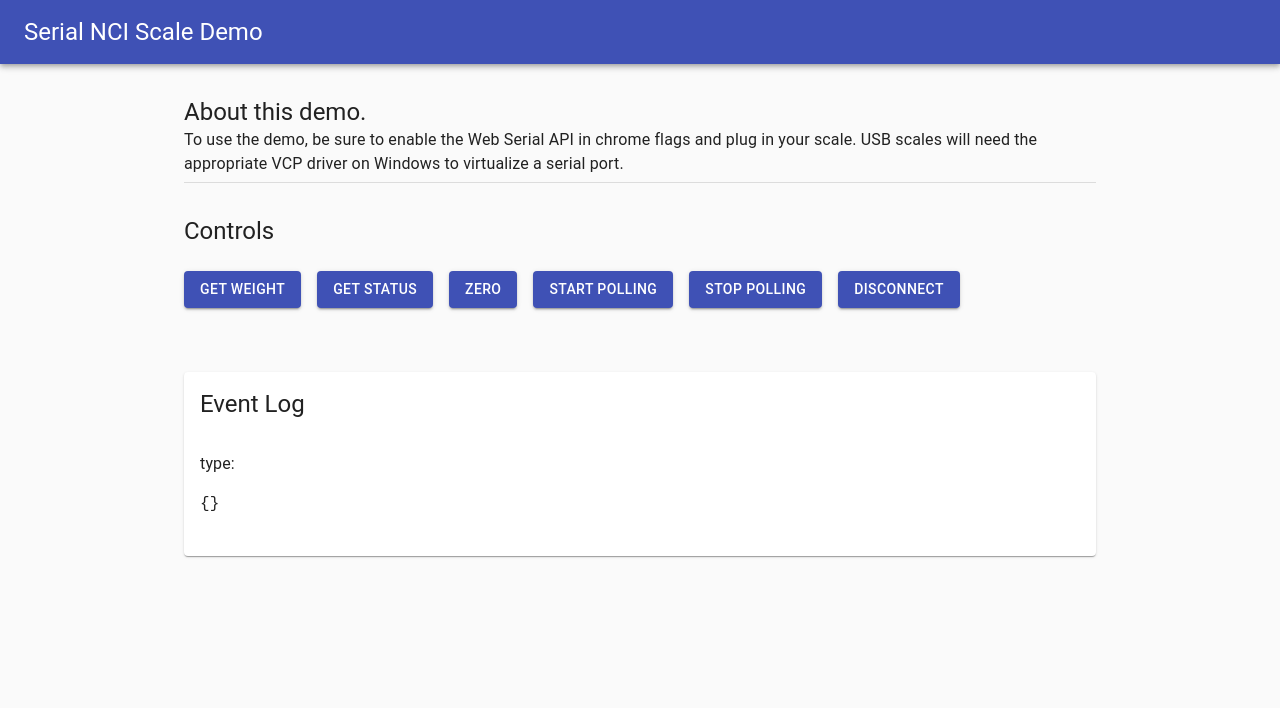
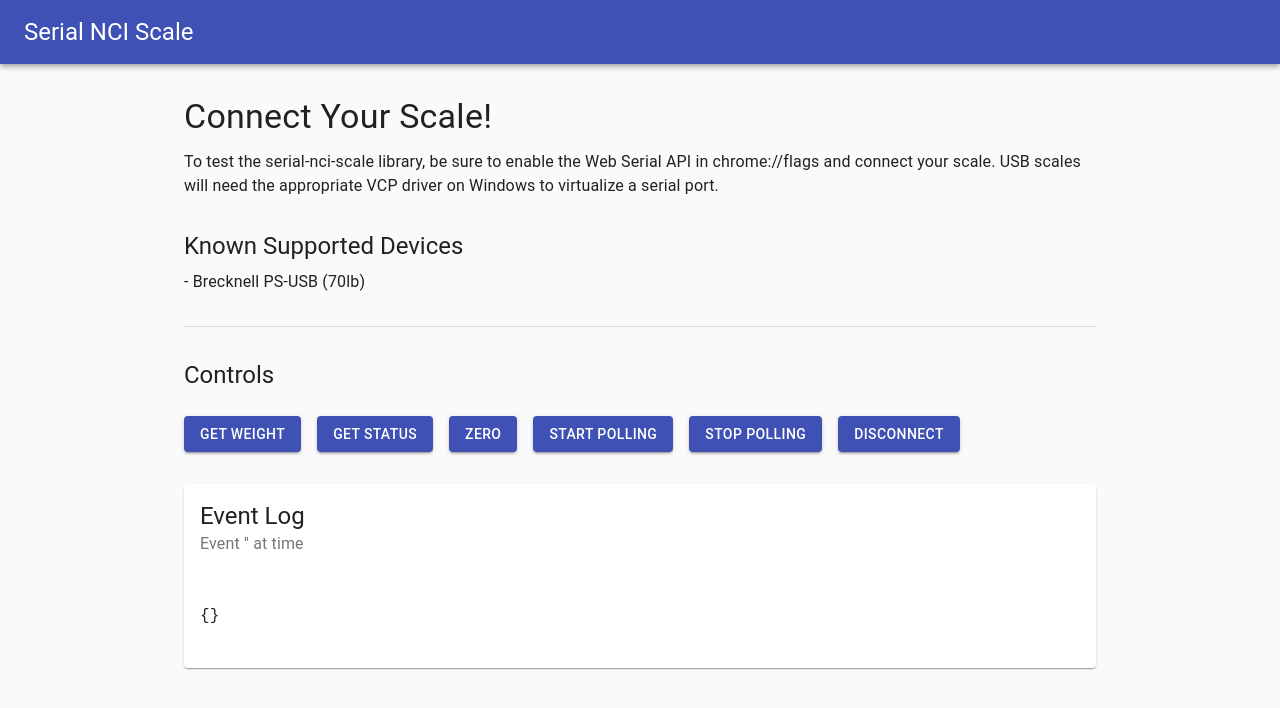
Before and after one commit to chris-rudmin/serial-nci-scale, a React app: page / in a window 1280 px wide. Shown: the top 708 px of the page. Built offline with nearby package versions, Linux system fonts and the light colour scheme.

Commit message:
Add some config options and update demo

```diff
--- a/package.json
+++ b/package.json
@@ -1,6 +1,6 @@
 {
   "name": "serial-nci-scale",
-  "version": "0.1.4",
+  "version": "0.2.0",
   "description": "Serial interface for Salter Brecknell PS-USB scales using NCI protocol and SCP-12 layout",
   "main": "dist/serial-nci-scale.js",
   "files": [
--- a/public/index.html
+++ b/public/index.html
@@ -7,7 +7,7 @@
     <meta name="theme-color" content="#000000" />
     <meta
       name="description"
-      content="Demo for serial NCI scale"
+      content="Demo of serial-nci-scale npm package"
     />
     <link rel="apple-touch-icon" href="%PUBLIC_URL%/logo192.png" />
     <!--
@@ -24,7 +24,7 @@
       work correctly both with client-side routing and a non-root public URL.
       Learn how to configure a non-root public URL by running `npm run build`.
     -->
-    <title>Serial NCI Scale Demo</title>
+    <title>Serial NCI Scale</title>
   </head>
   <body>
     <noscript>You need to enable JavaScript to run this app.</noscript>
--- a/src/example/App.js
+++ b/src/example/App.js
@@ -17,7 +17,6 @@ const useStyles = makeStyles(theme => ({
   button: {
     marginTop: theme.spacing(2),
     marginRight: theme.spacing(2),
-    marginBottom: theme.spacing(4),
   },
   spaceTop: {
     marginTop: theme.spacing(4),
@@ -27,12 +26,13 @@ const useStyles = makeStyles(theme => ({
 export default function App() {
   const classes = useStyles();
   const [scaleData, setScaleData] = useState({});
-  const [eventTimeStamp, setEventTimeStamp] = useState();
-  const [eventType, setEventType] = useState();
+  const [eventTimeStamp, setEventTimeStamp] = useState('');
+  const [eventType, setEventType] = useState('');
+  const isWebSerialSupported = SerialNCIScale.isWebSerialSupported();
 
   const setData = ({detail, timeStamp, type}) => {
     setScaleData(detail);
-    setEventTimeStamp(new Date(timeStamp).toString());
+    setEventTimeStamp(timeStamp);
     setEventType(type);
   };
 
@@ -54,23 +54,33 @@ export default function App() {
       <AppBar position="static">
         <Toolbar>
           <Typography variant="h5" >
-            Serial NCI Scale Demo
+            Serial NCI Scale
           </Typography>
         </Toolbar>
       </AppBar>
 
       <Container className={classes.spaceTop} maxWidth="md">
-        <Typography variant="h5">
-          About this demo.
+        <Typography variant="h4" gutterBottom>
+          Connect Your Scale!
+        </Typography>
+
+        <Typography variant="body1" display="block">
+          To test the serial-nci-scale library, be sure to enable the Web Serial API in chrome://flags and connect your scale.
+          USB scales will need the appropriate VCP driver on Windows to virtualize a serial port.
+        </Typography>
+
+        <Typography variant="h5" gutterBottom className={classes.spaceTop}>
+         Known Supported Devices
         </Typography>
 
         <Typography variant="body1" display="block" gutterBottom>
-          To use the demo, be sure to enable the Web Serial API in chrome flags and plug in your scale.
-          USB scales will need the appropriate VCP driver on Windows to virtualize a serial port.
+          - Brecknell PS-USB (70lb)
         </Typography>
 
-        <Divider />
+        <Divider className={classes.spaceTop}/>
 
+        { isWebSerialSupported ? (
+          <div>
             <Typography variant="h5" gutterBottom className={classes.spaceTop}>
               Controls
             </Typography>
@@ -102,17 +112,29 @@ export default function App() {
             <Card className={classes.spaceTop}>
               <CardHeader
                 title="Event Log"
-            subheader={eventTimeStamp}
+                subheader={`Event '${eventType}' at time ${eventTimeStamp}`}
               />
               <CardContent>
-            <Typography variant="body1" display="block">
-              type: {eventType}
-            </Typography>
                 <Typography variant="body1" display="block" component="div">
-              <div><pre>{JSON.stringify(scaleData, null, 2) }</pre></div>
+                  <pre>{JSON.stringify(scaleData, null, 2) }</pre>
                 </Typography>
               </CardContent>
             </Card>
+          </div>
+        ) : (
+          <Card className={classes.spaceTop}>
+            <CardContent>
+              <Typography variant="h5" gutterBottom>
+                Web Serial API is not supported in your browser
+              </Typography>
+
+              <Typography variant="body1">
+                Try using Chrome with the Web Serial API enabled with flag chrome://flags/#enable-experimental-web-platform-features
+              </Typography>
+            </CardContent>
+          </Card>
+        )
+      }
       </Container>
     </div>
   );
--- a/src/serial-nci-scale.js
+++ b/src/serial-nci-scale.js
@@ -1,15 +1,3 @@
-
-const filters = [
-  { usbVendorId: 0x1A86, usbProductId: 0x7523 }, // CH340 serial converter
-];
-
-// 7e1 byte format
-const psUsbConfig = {
-  baudRate: 9600,
-  dataBits: 7,
-  stopBits: 1,
-  parity: 'even',
-};
 
 const commandChars = {
   CR:  parseInt('0d', 16), // Carriage Return
@@ -35,11 +23,21 @@ const eventDefaults = {
   status: {}
 };
 
+// 7e1 byte format
+const defaultPortConfig = {
+  baudRate: 9600,
+  dataBits: 7,
+  stopBits: 1,
+  parity: 'even',
+};
+
 
 // Implements NCI protocol (Scp-12 or H-100 or 3825/3835). No Handshake.
 export default class SerialNCIScale extends EventTarget {
-  constructor() {
+  constructor(config = {}) {
     super();
+    this.filters = config.filters || [];
+    this.portConfig = Object.assign({}, defaultPortConfig, config.portConfig);
     this.isConnected = false;
     this.isDisconnecting = false;
     this.isPolling = false;
@@ -48,11 +46,15 @@ export default class SerialNCIScale extends EventTarget {
     this.responseBuffer = new Uint8Array();
   }
 
+  static isWebSerialSupported() {
+    return navigator && navigator.serial ? true : false;
+  }
+
   async initPort() {
     if (!this.isConnected) {
-      return navigator.serial.requestPort({ filters }).then(port => {
+      return navigator.serial.requestPort({ filters: this.filters }).then(port => {
         this.port = port;
-        return this.port.open(psUsbConfig);
+        return this.port.open(this.portConfig);
        }).then(() => {
         this.reader = this.port.readable.getReader();
         this.writer = this.port.writable.getWriter();
@@ -72,29 +74,23 @@ export default class SerialNCIScale extends EventTarget {
         this.reader.releaseLock();
         this.writer.releaseLock();
         return this.port.close();
-      }).catch(e => {
-        console.error(e);
-      }).finally(() => {
+      }).catch(e => console.error(e)).finally(() => {
         this.isDisconnecting = false;
         this.isConnected = false;
       });
     }
   }
 
-  // Don't bother to disconnect gracefully
-  readWriteError (e) {
+  onDataTransferError (e) {
     console.error(e);
     this.isConnected = false;
     this.isDisconnecting = false;
-
-    // Try to close the port, but this will likely throw an error
-    return this.port.close().catch(e => console.error(e));
   }
 
   send (data) {
     return this.initPort().then(() => {
       return this.writer.write(data).catch(e => {
-        this.readWriteError(e);
+        this.onDataTransferError(e);
         throw e;
       });
     });
@@ -194,7 +190,7 @@ export default class SerialNCIScale extends EventTarget {
 
       this.responseBuffer = Uint8Array.from([...this.responseBuffer, ...value]);
       this.flushResponseBuffer();
-    }).catch(e => this.readWriteError(e));
+    }).catch(e => this.onDataTransferError(e));
   }
 
   startPolling() {
@@ -209,7 +205,7 @@ export default class SerialNCIScale extends EventTarget {
             clearInterval(poll);
             this.isPolling = false;
           }
-        }, 250);
+        }, 500);
       });
     }
   }
@@ -244,3 +240,8 @@ export default class SerialNCIScale extends EventTarget {
     return this.send(commands.zero);
   }
 };
+
+
+SerialNCIScale.supportedScalesFilter = [
+  { usbVendorId: 0x1A86, usbProductId: 0x7523 }, // CH340 serial converter
+]
```
Also changed, not shown: 12 other files (tests, documents, lock files or other folders). Lines whose indentation alone changed are shown as unchanged.
